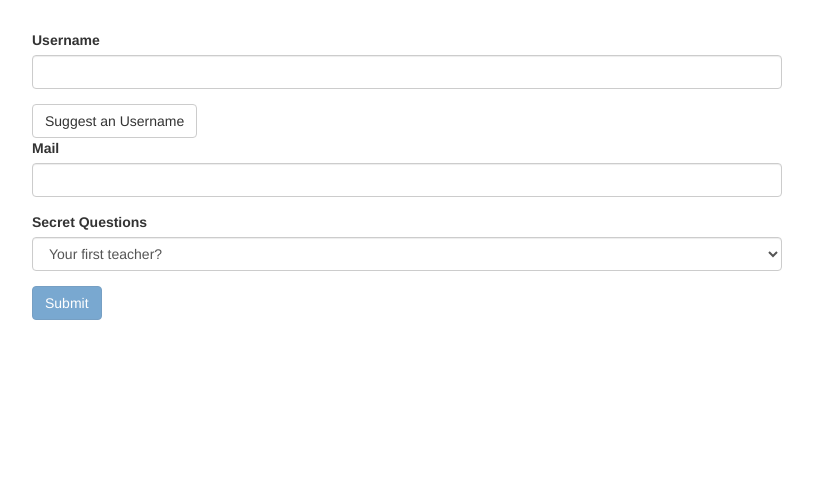
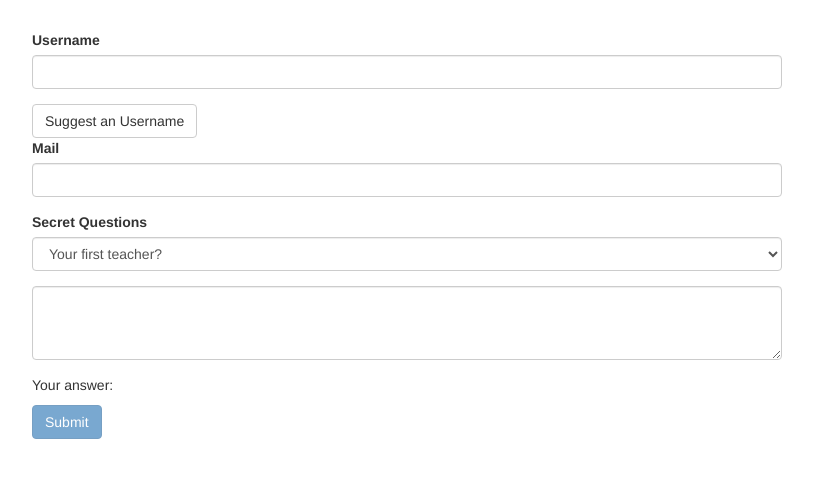
Before and after one commit to NovaBG03/forms-template-driven, an Angular app: page / in a window 1280 px wide. Shown: the top 478 px of the page, without its empty margins (233-1046 px from the left). Built offline with nearby package versions, Linux system fonts and the light colour scheme.

Commit message:
two-way binding with ngModel

```diff
--- a/src/app/app.component.html
+++ b/src/app/app.component.html
@@ -39,6 +39,10 @@
             <option value="teacher">Your first teacher?</option>
           </select>
         </div>
+        <div class="form-group">
+          <textarea class="form-control" name="questionAnswer" rows="3" [(ngModel)]="answer"></textarea>
+        </div>
+        <p>Your answer: {{ answer }}</p>
         <button class="btn btn-primary" type="submit" [disabled]="f.invalid">Submit</button>
       </form>
     </div>
--- a/src/app/app.component.ts
+++ b/src/app/app.component.ts
@@ -9,6 +9,7 @@
 export class AppComponent {
   @ViewChild('f', {static: false}) form: NgForm;
   defaultQuestion = 'teacher';
+  answer: string;
 
   suggestUserName() {
     const suggestedName = 'Superuser';
```
